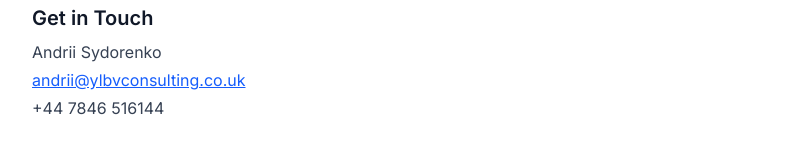
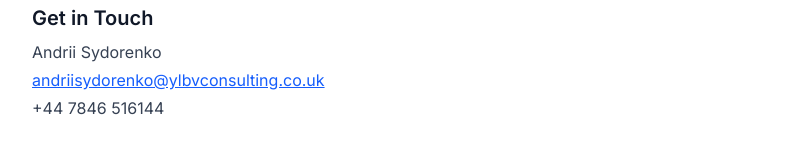
Before and after one commit to ylbv-site/ylbv-site, a Next.js app: page / in a window 1280 px wide. Shown: the part 893-1046 px from the top of the page, without its empty margins (224-1036 px from the left). Built offline with nearby package versions, Linux system fonts and the light colour scheme.

Commit message:
Fix email text to match mailto

```diff
--- a/pages/index.tsx
+++ b/pages/index.tsx
@@ -69,7 +69,7 @@ export default function HomePage() {
             <p className="text-gray-700 mb-1">Andrii Sydorenko</p>
             <p className="text-gray-700 mb-1">
               <a href="mailto:andriіsydorenko@ylbvconsulting.co.uk" className="underline text-blue-600">
-                andrii@ylbvconsulting.co.uk
+                andriisydorenko@ylbvconsulting.co.uk
               </a>
             </p>
             <p className="text-gray-700">+44 7846 516144</p>
```
